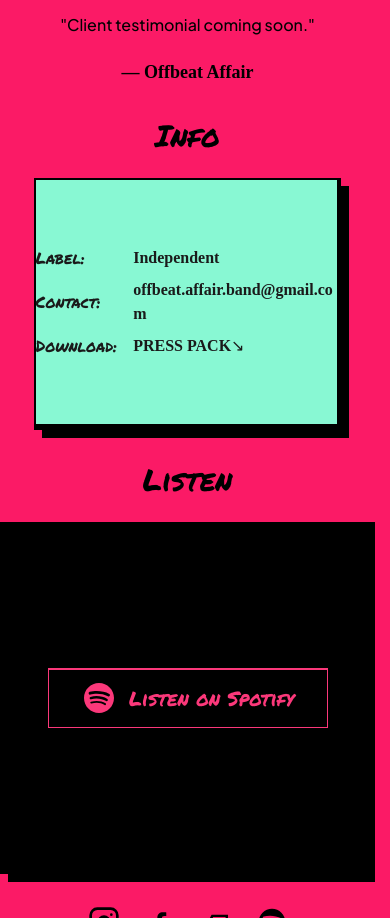
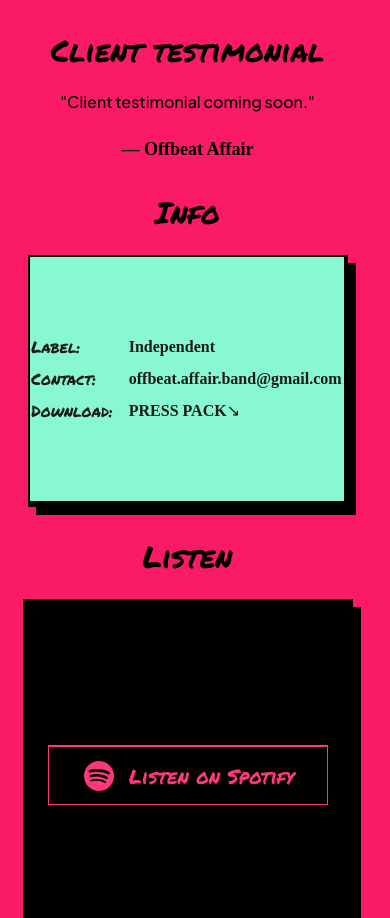
Before and after one commit to Cmbs86/Riotseed, a React (Vite) app: page /projects/offbeat-affair in a window 390 px wide. Shown: the part 1640-2558 px from the top of the page. Built offline with nearby package versions, Linux system fonts and the light colour scheme; a web font is replaced by a local one.

Commit message:
fix text spacing issue project detail & add info box min width

```diff
--- a/src/pages/ProjectDetail.tsx
+++ b/src/pages/ProjectDetail.tsx
@@ -224,10 +224,9 @@ const ProjectDetail = () => {
       <section className="min-h-screen bg-second-pink">
         <div className="h-24 md:h-32 lg:h-38 w-full" />
 
-        <div className="w-full px-6 sm:px-6 lg:px-8">
-          <div className="w-full flex justify-center">
-            <div className="w-full max-w-380">
-              <div className="grid grid-cols-1 xl:grid-cols-[minmax(0,500px)_minmax(0,500px)] gap-8 xl:gap-32 2xl:gap-48 project-detail-grid justify-center items-start">
+        <div className="w-full flex justify-center">
+          <div className="w-[88%] sm:w-[90%] lg:w-[92%] max-w-380">
+            <div className="grid grid-cols-1 xl:grid-cols-[minmax(0,500px)_minmax(0,500px)] gap-8 xl:gap-32 2xl:gap-48 project-detail-grid justify-center items-start">
                 {/* LEFT COLUMN */}
                 <div className="w-full xl:sticky xl:top-40 self-start">
                   <div className="w-full border-4 border-primary-black shadow-[8px_8px_0px_#000000] overflow-hidden bg-third-black">
@@ -329,7 +328,7 @@ const ProjectDetail = () => {
                   {/* Info */}
                   {hasInfo && (
                     <div className="w-full flex justify-center">
-                      <div className="w-[82%] sm:w-[85%] max-w-100 flex flex-col items-center gap-6">
+                      <div className="w-[82%] sm:w-[85%] max-w-100 min-w-[320px] flex flex-col items-center gap-6">
                         <h3 className="font-permanent-marker text-3xl md:text-4xl text-primary-black text-center">
                           Info
                         </h3>
@@ -431,7 +430,6 @@ const ProjectDetail = () => {
           </div>
 
           <div className="h-20 md:h-24 w-full" />
-        </div>
 
         <div className="w-full h-1 bg-primary-black" />
       </section>
```
